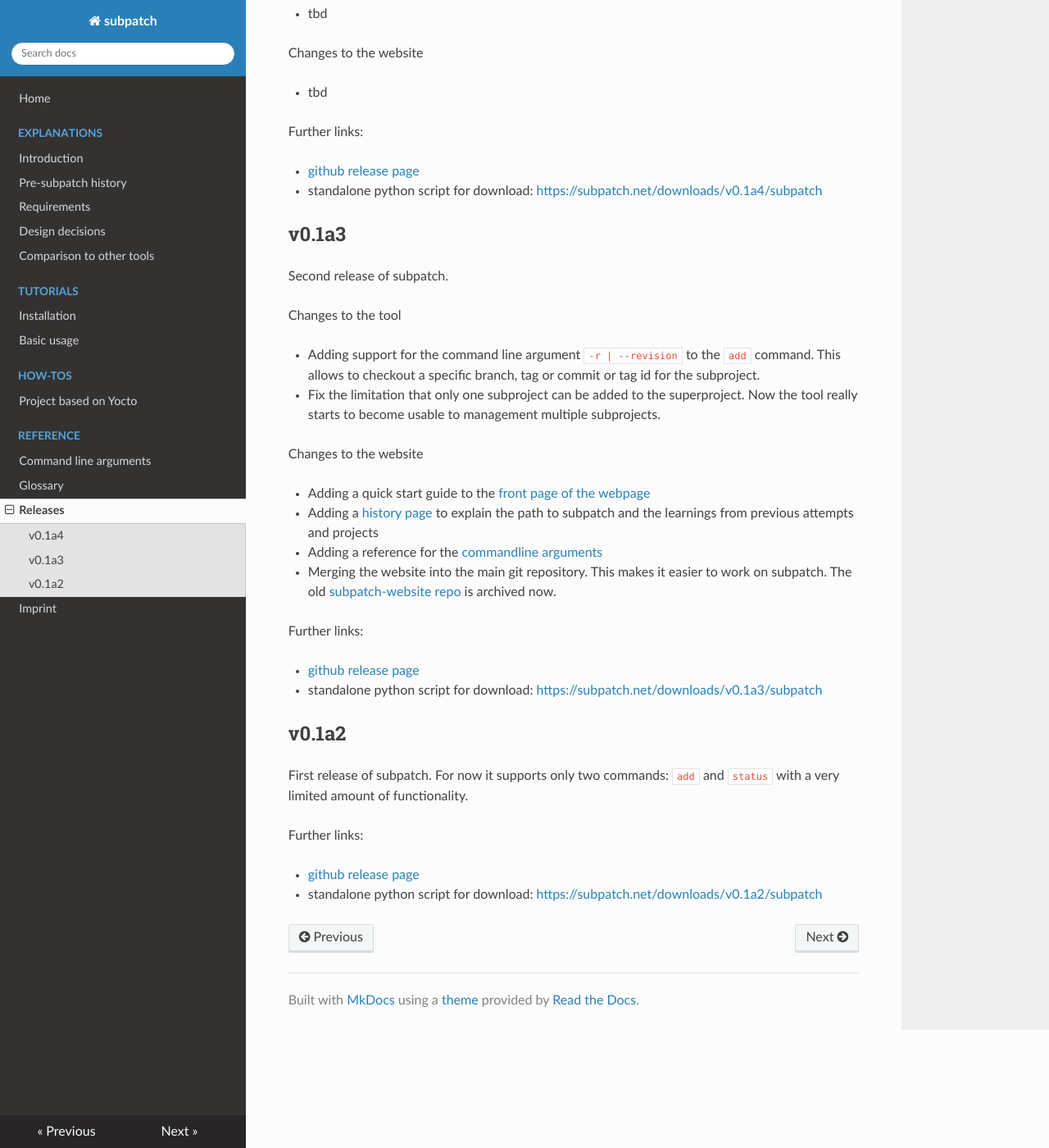
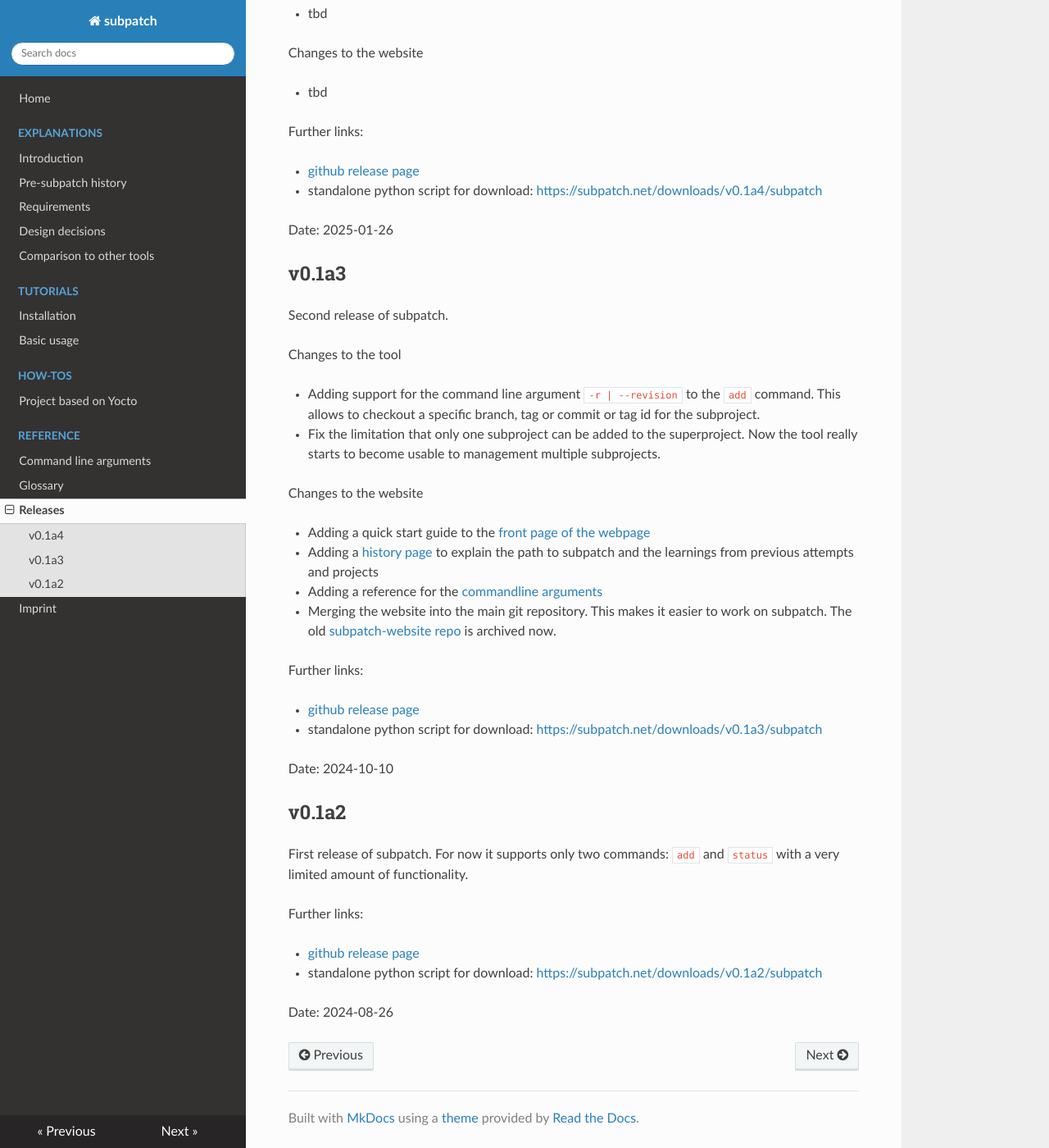
Before and after one commit to lengfeld/subpatch, an MkDocs documentation site: the page built from website/ref/releases.md, in a window 1280 px wide and 1400 px high, scrolled down 547 px. Shown: the whole window at 82% size. Built offline with MkDocs 1.6.1, drawn with Linux system fonts in a browser that asks for light colours; nearby versions of some CDN libraries.

Commit message:
website: add dates for releases

```diff
--- a/website/ref/releases.md
+++ b/website/ref/releases.md
@@ -11,6 +11,7 @@
 **Warning**: subpatch is in a very *very* early stage. Do not use it in
 production environments! E.g. the config format will change. Nevertheless
 please try it out. Any feedback is welcome.
+
 
 ## v0.1a4
 
@@ -29,6 +30,8 @@
 * [github release page](https://github.com/lengfeld/subpatch/releases/tag/v0.1a4)
 * standalone python script for download:
   [https://subpatch.net/downloads/v0.1a4/subpatch](https://subpatch.net/downloads/v0.1a4/subpatch)
+
+Date: 2025-01-26
 
 
 ## v0.1a3
@@ -60,6 +63,8 @@
 * standalone python script for download:
   [https://subpatch.net/downloads/v0.1a3/subpatch](https://subpatch.net/downloads/v0.1a3/subpatch)
 
+Date: 2024-10-10
+
 
 ## v0.1a2
 
@@ -71,3 +76,5 @@
 * [github release page](https://github.com/lengfeld/subpatch/releases/tag/v0.1a2)
 * standalone python script for download:
   [https://subpatch.net/downloads/v0.1a2/subpatch](https://subpatch.net/downloads/v0.1a2/subpatch)
+
+Date: 2024-08-26
```
